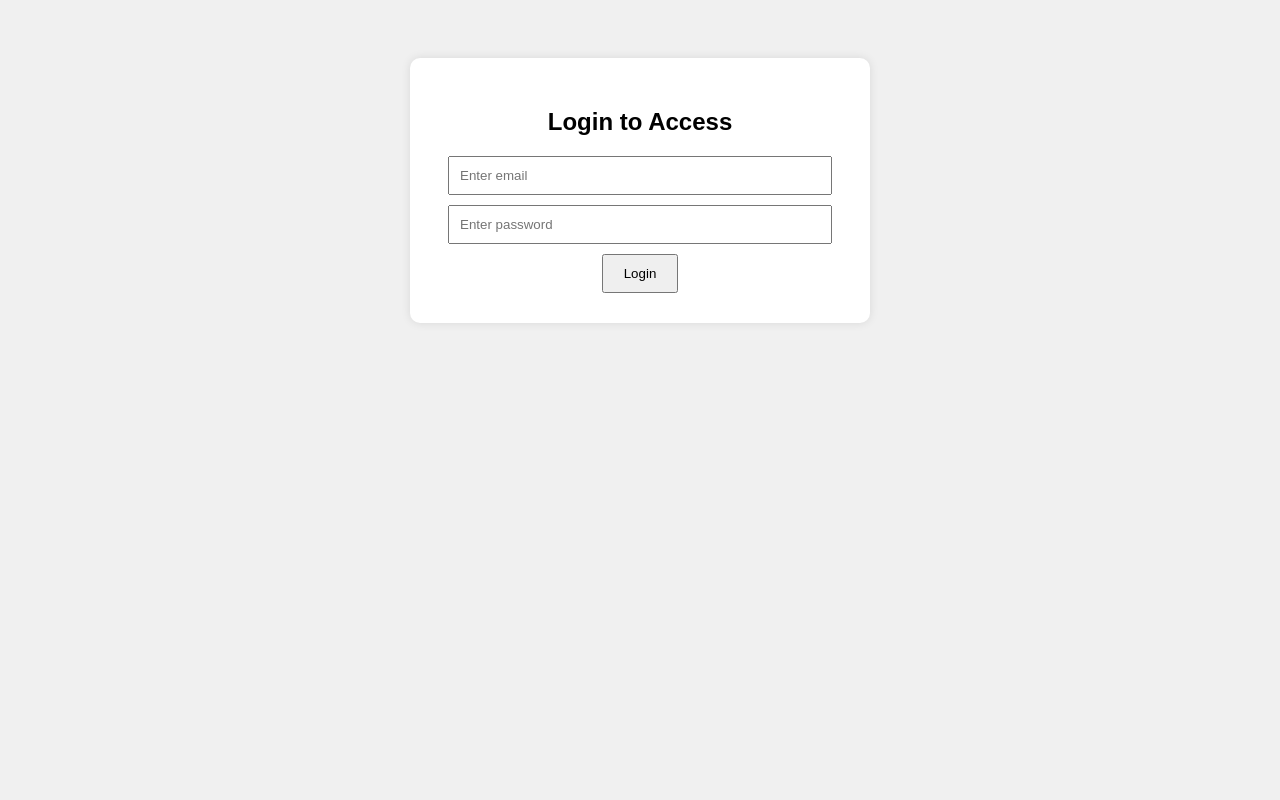
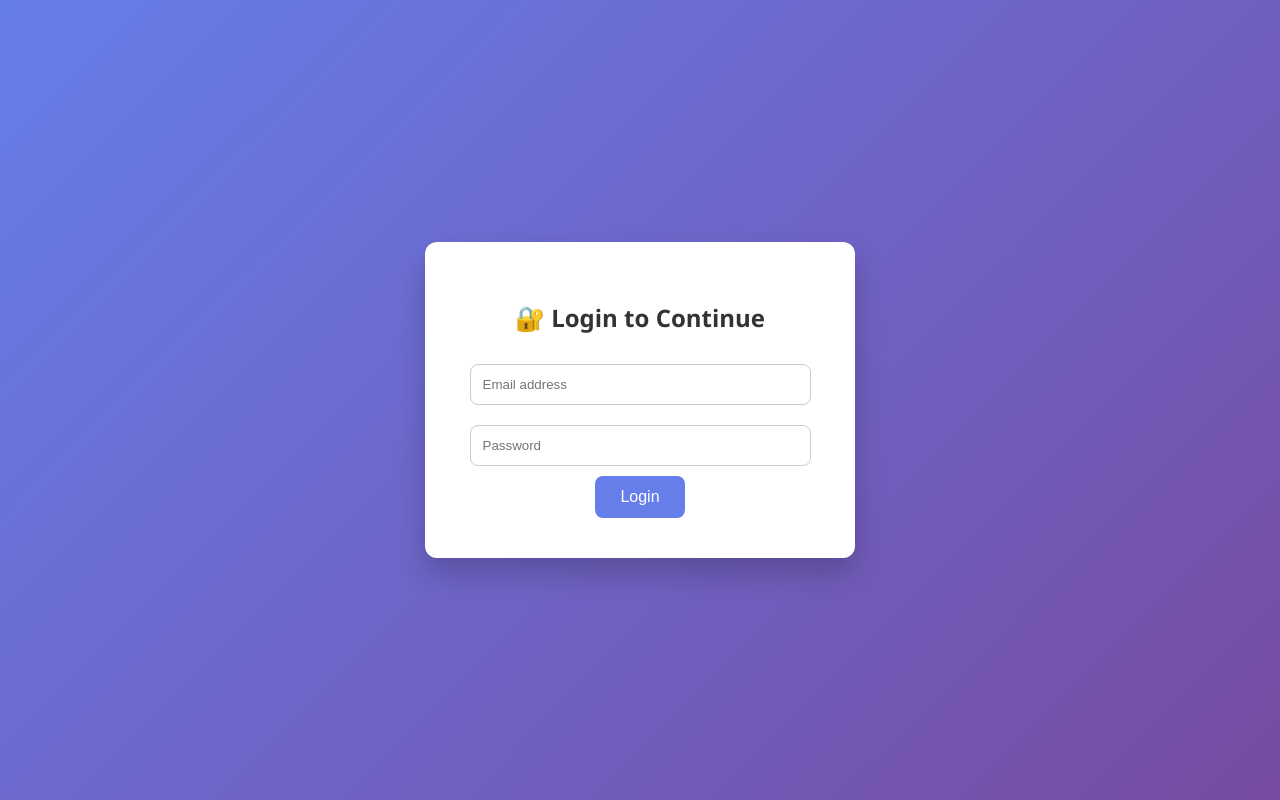
Before and after one commit to ranafarhan7384-eng/Your-mind, a plain HTML site: page index.html in a window 1280 px wide. Drawn offline with Linux system fonts and the light colour scheme; no server answers.

Commit message:
Add files via upload

```diff
--- a/index.html
+++ b/index.html
@@ -1,55 +1,69 @@
 <!DOCTYPE html>
 <html lang="en">
 <head>
-  <meta charset="UTF-8">
-  <title>Grow With Mind - Login Protected</title>
+  <meta charset="UTF-8" />
+  <title>Grow With Mind - Login</title>
   <style>
     body {
-      font-family: Arial, sans-serif;
+      margin: 0;
+      font-family: 'Segoe UI', sans-serif;
+      background: linear-gradient(135deg, #667eea, #764ba2);
+      display: flex;
+      align-items: center;
+      justify-content: center;
+      height: 100vh;
+      color: #fff;
+    }
+    .container {
+      background: #ffffff;
+      color: #333;
+      padding: 40px;
+      border-radius: 12px;
+      box-shadow: 0 15px 30px rgba(0,0,0,0.2);
       text-align: center;
-      background-color: #f0f0f0;
-      padding: 50px;
+      width: 350px;
     }
-    #login-form, #main-content {
-      background-color: white;
-      padding: 30px;
-      border-radius: 10px;
-      max-width: 400px;
-      margin: auto;
-      box-shadow: 0 0 10px rgba(0,0,0,0.1);
+    .container h2 {
+      margin-bottom: 20px;
     }
     input {
-      display: block;
       width: 90%;
-      margin: 10px auto;
-      padding: 10px;
+      padding: 12px;
+      margin: 10px 0;
+      border: 1px solid #ccc;
+      border-radius: 8px;
     }
     button {
-      padding: 10px 20px;
+      background: #667eea;
+      color: white;
+      border: none;
+      padding: 12px 25px;
+      border-radius: 8px;
       cursor: pointer;
+      font-size: 16px;
+    }
+    #main-content {
+      display: none;
     }
   </style>
 </head>
 <body>
 
-  <!-- 🔐 Login Form (Only visible before login) -->
-  <div id="login-form">
-    <h2>Login to Access</h2>
-    <input type="email" id="email" placeholder="Enter email">
-    <input type="password" id="password" placeholder="Enter password">
+  <!-- Login UI -->
+  <div class="container" id="login-form">
+    <h2>🔐 Login to Continue</h2>
+    <input type="email" id="email" placeholder="Email address" />
+    <input type="password" id="password" placeholder="Password" />
     <button onclick="login()">Login</button>
   </div>
 
-  <!-- ✅ Main Website Content (Visible after login) -->
-  <div id="main-content" style="display: none;">
-    <h1>Welcome to Farhan Zone</h1>
-    <p>LET'S GROW!</p>
-    <button onclick="alert('Welcome!')">Click Me</button>
-    <br><br>
+  <!-- Protected content -->
+  <div class="container" id="main-content">
+    <h1>Welcome to Farhan Zone 🎉</h1>
+    <p>Let's Grow!</p>
     <button onclick="logout()">Logout</button>
   </div>
 
-  <!-- 🔧 Firebase Auth Script -->
   <script type="module">
     import { initializeApp } from "https://www.gstatic.com/firebasejs/10.12.2/firebase-app.js";
     import { getAuth, signInWithEmailAndPassword, signOut, onAuthStateChanged } from "https://www.gstatic.com/firebasejs/10.12.2/firebase-auth.js";
@@ -66,22 +80,21 @@
     const app = initializeApp(firebaseConfig);
     const auth = getAuth(app);
 
-    // 🔐 Login Function
-    window.login = function () {
+    // Login
+    window.login = () => {
       const email = document.getElementById("email").value;
       const password = document.getElementById("password").value;
-
       signInWithEmailAndPassword(auth, email, password)
-        .then(() => alert("Login successful!"))
-        .catch(error => alert("Login failed: " + error.message));
+        .then(() => alert("✅ Login successful!"))
+        .catch((err) => alert("❌ " + err.message));
     };
 
-    // 🚪 Logout Function
-    window.logout = function () {
-      signOut(auth).then(() => alert("Logged out successfully."));
+    // Logout
+    window.logout = () => {
+      signOut(auth).then(() => alert("🚪 Logged out!"));
     };
 
-    // 👁‍🗨 Show/Hide based on login
+    // Show content after login
     onAuthStateChanged(auth, (user) => {
       if (user) {
         document.getElementById("login-form").style.display = "none";
```
